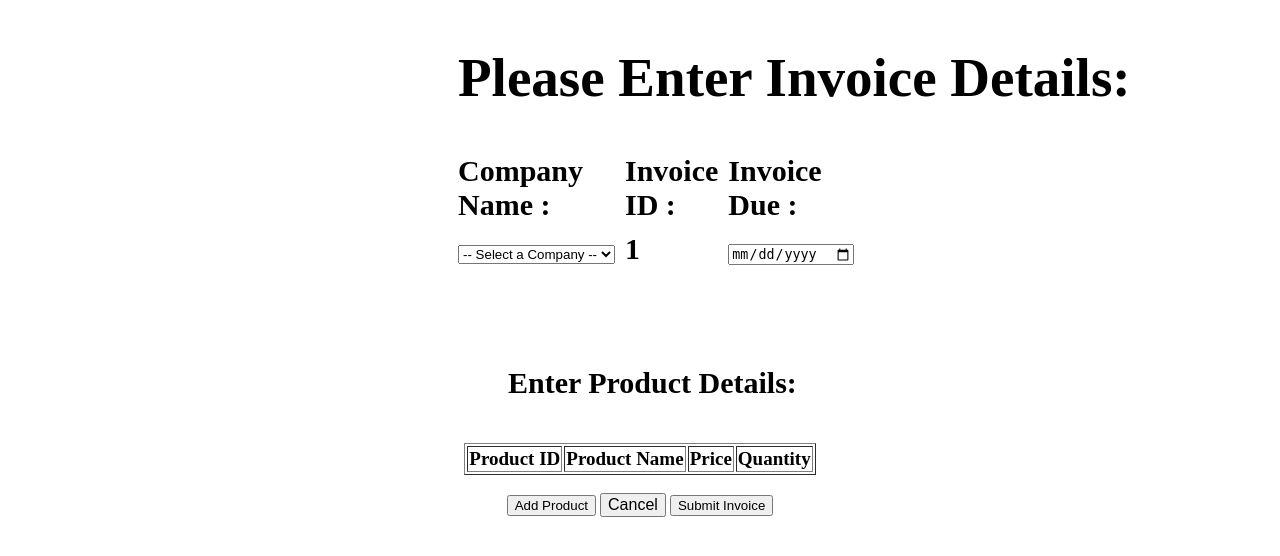
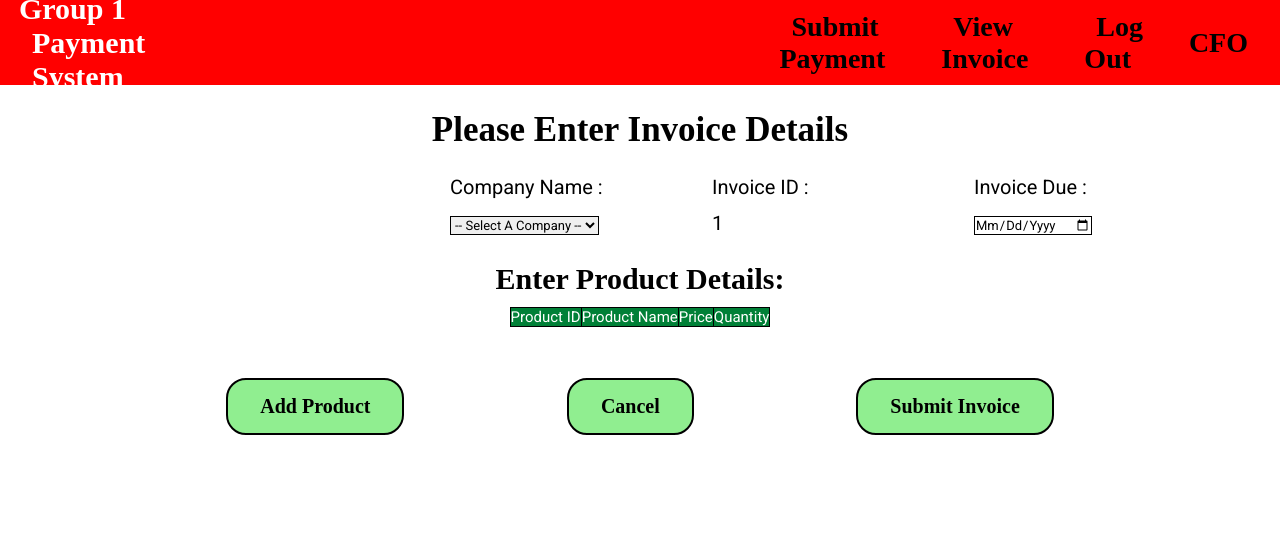
Before and after one commit to nexusonez/TSE-Project-3-2.0, a PHP site: page /vendor_submitInvoice.php in a window 1280 px wide. Shown: the top 556 px of the page. Run offline with PHP 8.4, Linux system fonts and the light colour scheme; the visitor is signed in with stand-in values (Sample User, id 1); data that the repository does not hold is empty.

Commit message:
update design

```diff
--- a/navigation.php
+++ b/navigation.php
@@ -61,8 +61,8 @@ if(!isset($_SESSION['logged'])){  //Not login
                 <ul>
 					<li><a href="vendor_home.php"><h1 style ="position:relative; color:white; margin-left:-35px;">Group 1 Payment System</h1></a></li>
                     <li style ="margin-left:300px;"><a href="vendor_submitReceipt.php">Submit Receipt</a></li>
-					<li><a href ="company_viewInvoice.php">Submit Invoice</a></li>
-					<li><a href ="company_viewInvoice.php">Payment History</a></li>
+					<li><a href ="vendor_submitInvoice.php">Submit Invoice</a></li>
+					<li><a href ="vendor_paymentHistory.php">Payment History</a></li>
 					<li><a href ="logout.php">Log Out</a></li>
 					<li>Vendor</li>
                 </ul>
--- a/vendorManager_paymentHistory.php
+++ b/vendorManager_paymentHistory.php
@@ -105,7 +105,7 @@
 	?>
 	</header>
 
-	<div style ="margin-top:110px; margin-left:65px;"><h1>Invoice History</h1></div>
+	<div style ="margin-top:110px; margin-left:65px;"><h1>View Payment History</h1></div>
 
 
 
@@ -179,7 +179,7 @@
     <br><br>
 
     <div class = "column1">
-        <button type="button"><a class= "a" href="vendorManager_home.php">  Go Back </a></button>
+        <button type="button" onclick="window.location.href='vendorManager_home.php';">Go Back <i class="fa-solid fa-arrow-right-from-bracket"></i></button>
         </div>
 
 
--- a/vendorManager_previewInvoice.php
+++ b/vendorManager_previewInvoice.php
@@ -172,7 +172,7 @@
 	</div>
     <br><br>
 
-    <button type="button" onclick="window.location.href='vendorManager_home.php';">  Go Back </button>
+    <button type="button" onclick="window.location.href='vendorManager_home.php';">Go Back <i class="fa-solid fa-arrow-right-from-bracket"></i></button>
 
 
 
--- a/vendor_home.php
+++ b/vendor_home.php
@@ -77,7 +77,7 @@
     } /* Blue */
     .button3 {
         background-color: #90EE90;
-    } /* Blue */
+    } /* Green */
 
 	button:hover{
 		background-color:white;
--- a/vendor_submitInvoice.php
+++ b/vendor_submitInvoice.php
@@ -1,7 +1,25 @@
+<?php require_once "controllerUserDocData.php"; ?>
 <!DOCTYPE html>
-<html>
+<html lang="en">
+<head>
+<meta charset="UTF-8">
+<title>Vendor Submit Invoice Page</title>
+<link rel="stylesheet" href="css/style.css"> <!-- css files-->
+
+    <script defer src="https://use.fontawesome.com/releases/v6.2.0/js/all.js"></script> <!-- font awesome-->
 
     <style>
+
+		h1{
+			font-weight:bold;
+			font-family: Agency FB;
+			font-size: 30px;
+			display:inline;
+			margin: auto;
+			width: 60%;
+			padding: 10px;
+		}
+
         #textbox1, #textbox2 {
         display: block;
         float: left;
@@ -12,48 +30,115 @@
         display: grid;
         grid-template-columns: repeat(3, 1fr);
         grid-template-rows: repeat(2, 1fr);
-        grid-gap: 10px;
+        grid-gap: 12px;
         padding-bottom: 5px;
         padding-right: 450px;
         padding-left: 450px;
         }
+
+		h2{
+			font-weight:bold;
+			font-family: Agency FB;
+			font-size:35px;
+		}
+
         .enterInvoice{
-            padding-left: 450px;
-            font-size: 55px;
+			margin-top:110px;
+            text-align:center;
+            font-size: 35px;
         }
         .enterProduct{
-            padding-left: 500px;
+            padding-left: 450px;
+			padding-right:450px;
             font-size: 30px;
-            text-align:left;
+            text-align:center;
         }
 
         .grid-item {
         text-align: left;
         font-weight: bold;
-        font-size: 30px;
+        font-size: 20px;
+		width:25rem;
         }
+
         .a{
         text-decoration: none;
         font-size: 16px;
         color: black;
-    }
+		}
+
         .form{
             text-align:center;
         }
-        .th{
-            font-size: 19px;
-        }
+
         .button{
             text-align: center;
         }
 
+		.a{
+        text-decoration: none;
+        font-size: 20px;
+		color:black;
+		font-family: Agency FB;
+		font-weight: bold;
+		}
 
+	select, input{
+		font-size:13px;
+		border: 1px solid black!important;
+		}
+
+		table, th, td {
+            border:1px solid black!important;
+			border-collapse: collapse;
+			text-align:center;
+        }
+
+        tr:nth-child(odd) {
+            background-color: #D6EEEE;
+        }
+
+		th{
+			font-size:15px;
+			background-color:#008037;
+			color:white;
+		}
+
+		td{
+			font-size:13px;
+			text-align:center;
+			background-color:white;
+		}
+
+		button {
+		font-family: Agency FB;
+        border: 2px solid black!important;
+        border-width: 5px;
+        outline-color: black;
+        padding: 15px 32px;
+        text-align: center;
+        text-decoration: none;
+        display: inline-block;
+        margin: 40px 80px;
+        cursor: pointer;
+        font-weight: bold;
+		border-radius:20px;
+		font-size:20px;
+		background:#90EE90;
+		}
     </style>
 
     <body>
-        <h2 class="enterInvoice">Please Enter Invoice Details:</h2>
+
+	<header>
+	<?php
+		include "navigation.php";
+	?>
+	</header>
+
+        <h2 class="enterInvoice">Please Enter Invoice Details</h2>
         <?php
-            require_once "controllerUserDocData.php";
+
             include 'connection.php';
 
             if(isset($_POST["submit"])){
@@ -96,7 +181,7 @@
         ?>
         <form class = "" action="" method="POST"><center>
             <div>
-                <div class="grid-container">
+                <div class="grid-container" style="margin-top:25px;">
                 <div class="grid-item">
                     <label for = "companyName"> Company Name : </label>
                 </div>
@@ -155,7 +240,7 @@
             <br>
 
             <button type="button" onclick="addRow();">Add Product</button>
-            <button ><a class= "a" href="vendor_home.php"> Cancel </a></button>
+            <button type ="cancel"onclick="window.location.href='vendor_home.php';"> Cancel </button>
             <button type="submit" name= "submit"> Submit Invoice </button>
 
         </center>
```
Also changed, not shown: vendor_paymentDetail.php (+81 -90 lines), vendor_paymentHistory.php (+75 -23 lines), vendor_submitReceipt.php (+8 -8 lines).
